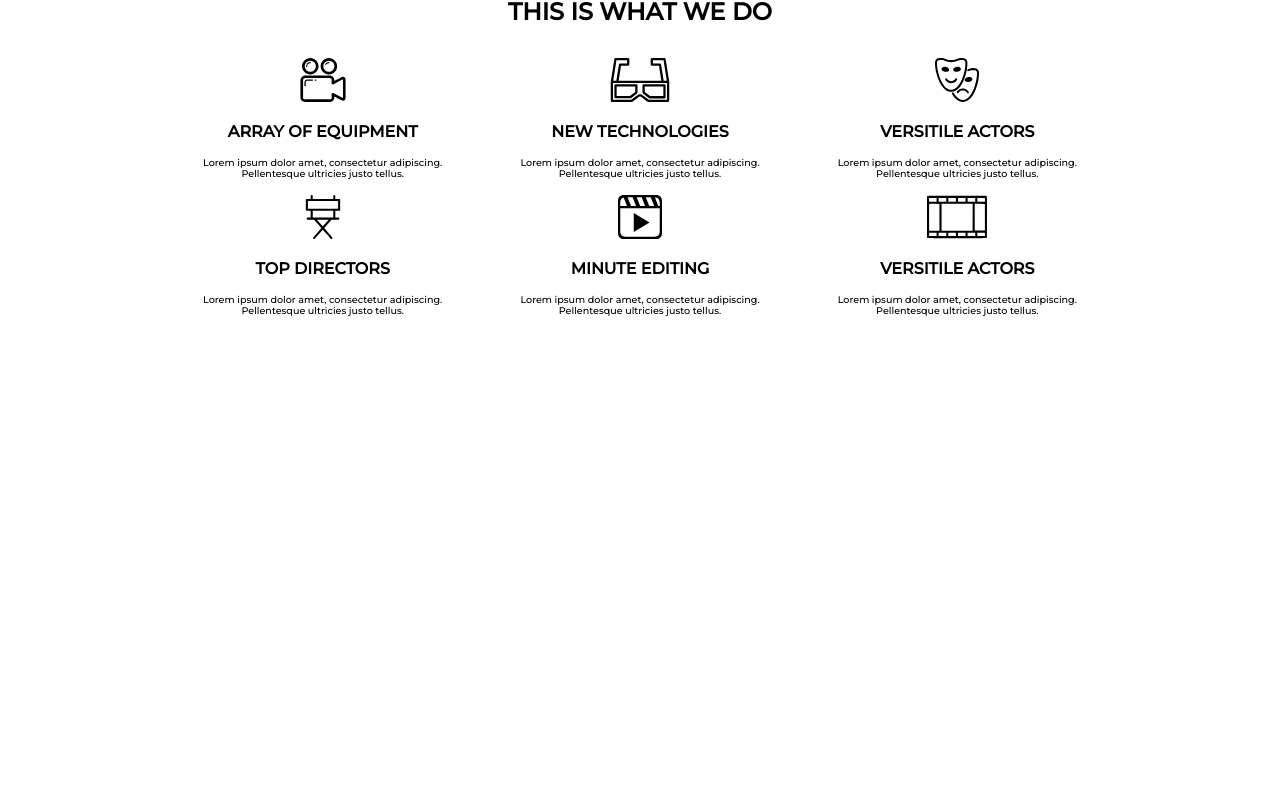
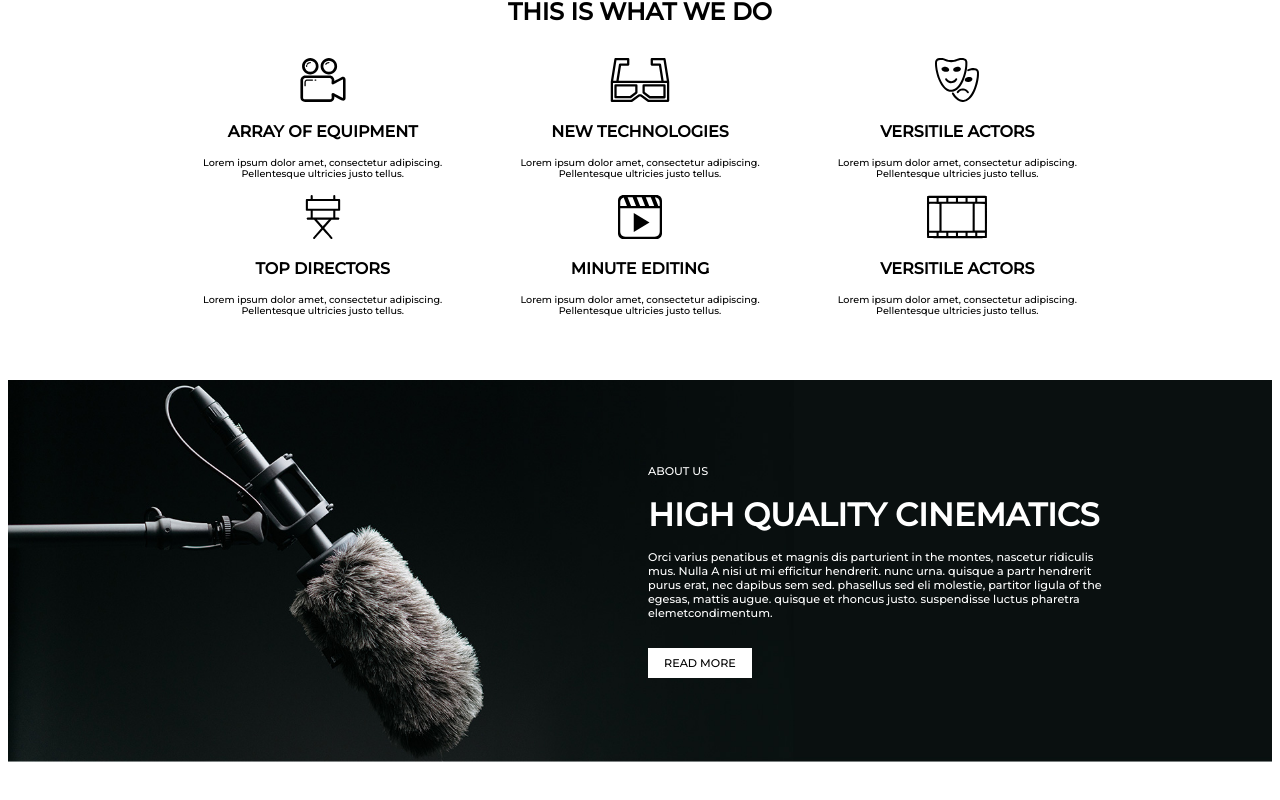
Before and after one commit to NicolaSoggiu/proj-html-vuejs, a Vue app: page / in a window 1280 px wide. Shown: the part 782-1582 px from the top of the page. Before the commit the page ends 1098 px from the top, so only its background shows below. Built offline with nearby package versions, Linux system fonts and the light colour scheme.

Commit message:
add section "About Us"

```diff
--- a/src/components/AppMain.vue
+++ b/src/components/AppMain.vue
@@ -27,6 +27,21 @@ export default {
       </div>
     </div>
     <AppWhatWeDo />
+    <div class="About-us">
+      <div class="about-text">
+        <span>ABOUT US</span>
+        <h1>HIGH QUALITY CINEMATICS</h1>
+        <span class="about-description"
+          >Orci varius penatibus et magnis dis parturient in the montes,
+          nascetur ridiculis mus. Nulla A nisi ut mi efficitur hendrerit. nunc
+          urna. quisque a partr hendrerit purus erat, nec dapibus sem sed.
+          phasellus sed eli molestie, partitor ligula of the egesas, mattis
+          augue. quisque et rhoncus justo. suspendisse luctus pharetra
+          elemetcondimentum.</span
+        >
+        <span class="about-read-more">READ MORE</span>
+      </div>
+    </div>
   </main>
 </template>
 
@@ -72,4 +87,36 @@ export default {
     margin-right: 1rem;
   }
 }
+
+.About-us {
+  height: 70vh;
+  margin: 0.5rem;
+  margin-top: 4rem;
+  background-image: url(../../public/img/About-Us.jpg);
+  background-size: contain;
+  background-repeat: no-repeat;
+  color: white;
+  .about-text {
+    margin-left: 40rem;
+    margin-right: 10rem;
+    padding-top: 5rem;
+    span {
+      font-size: 0.7rem;
+      padding-bottom: 2rem;
+    }
+    h1 {
+      padding: 1rem 0;
+    }
+    .about-description {
+      display: block;
+    }
+    .about-read-more {
+      padding: 0.5rem 1rem;
+      color: black;
+      background-color: white;
+      font-size: 0.7rem;
+      cursor: pointer;
+    }
+  }
+}
 </style>
```
